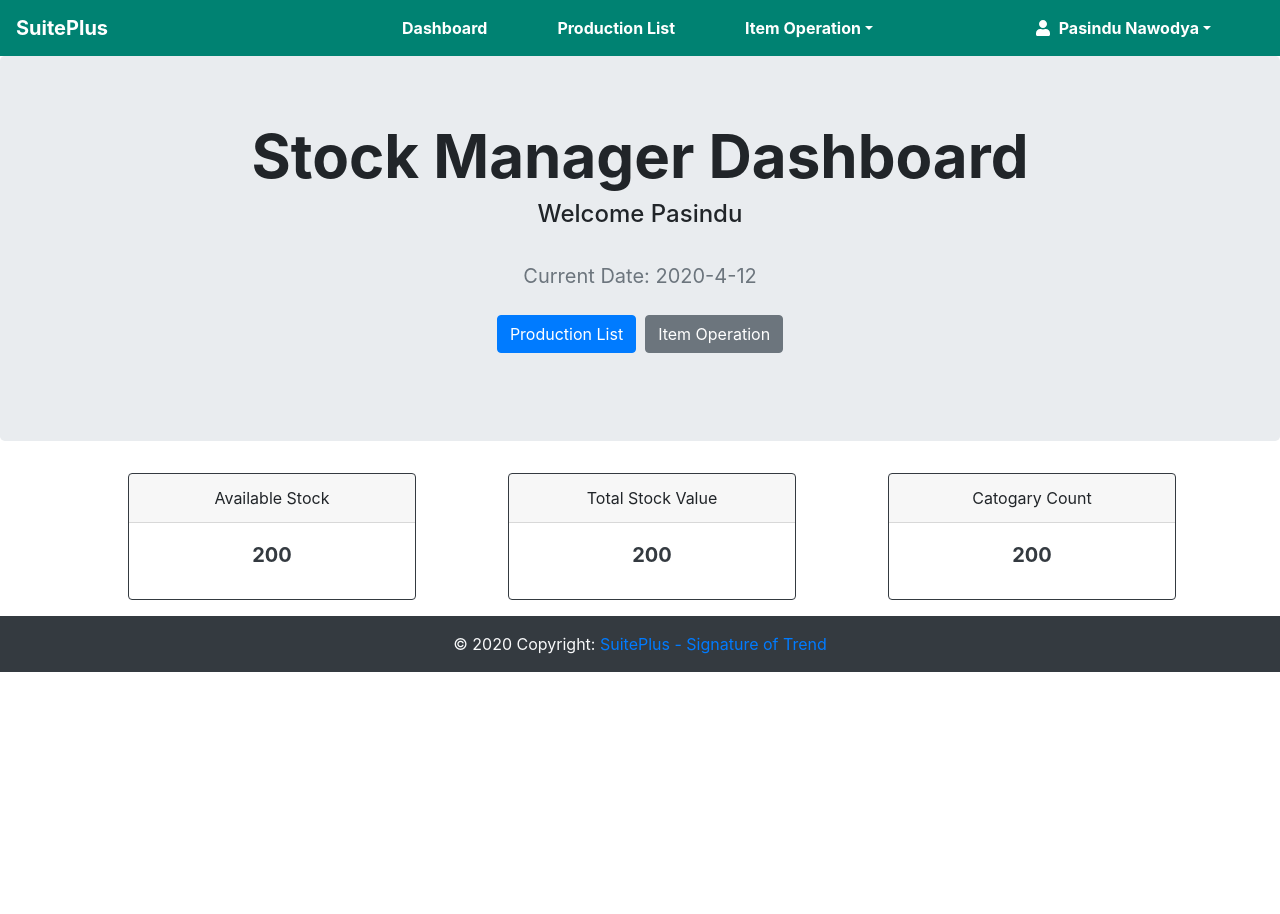
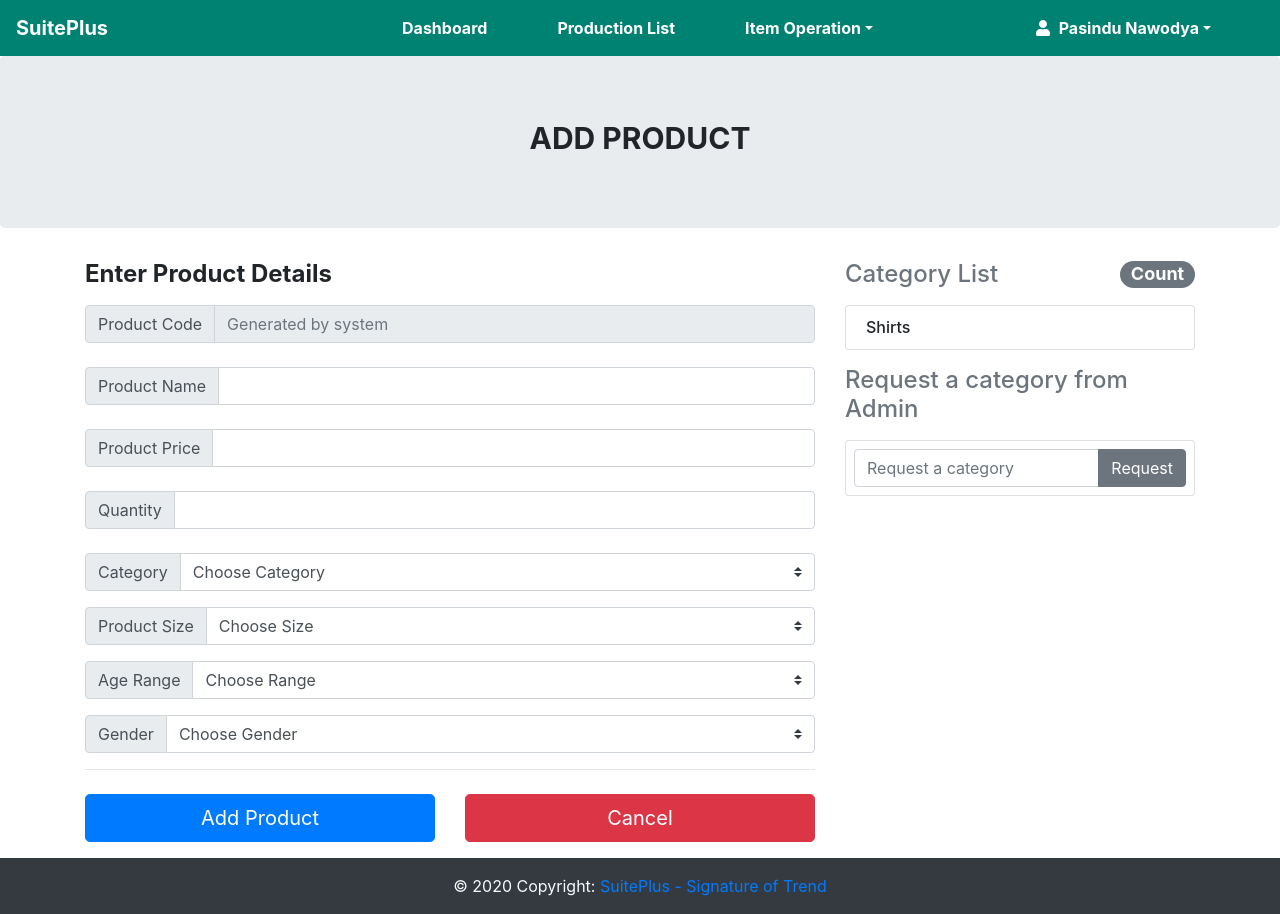
Before and after one commit to pasindu-nawodya/SuitePlus-OnlineFashionStore, a React (Create React App) app in the folder client/: page / in a window 1280 px wide. Before the commit the page ends 800 px from the top, so only its background shows below. Built offline with nearby package versions, Linux system fonts and the light colour scheme.

Commit message:
Add Item ui commit

```diff
--- a/client/src/App.js
+++ b/client/src/App.js
@@ -1,11 +1,12 @@
 import React from 'react';
-import Dashboard from './component/users/StockManager/Dashboard';
+import AddItem from './component/users/StockManager/AddItem'
+//import Dashboard from './component/users/StockManager/Dashboard';
 //import LoginStockMan from './component/users/StockManager/LoginStockMan';
 
 function App() {
   return (
     <div>
-      <Dashboard />
+      <AddItem />
     </div>
   );
 }
--- /dev/null
+++ b/client/src/component/users/StockManager/AddItem.js
@@ -0,0 +1,18 @@
+import React, { Component } from 'react';
+import Footer from './Component/Footer';
+import NavBar from './Component/NavBar';
+import TitleBanner from './Component/TitleBanner';
+import AddItemForm from './Component/AddItemForm';
+
+export default class AddItem extends Component {
+    render() {
+        return (
+            <div>
+                <NavBar />
+                <TitleBanner TitleName={"ADD PRODUCT"} />
+                <AddItemForm />
+                <Footer />
+            </div>
+        )
+    }
+}
--- /dev/null
+++ b/client/src/component/users/StockManager/Component/AddItemForm.js
@@ -0,0 +1,115 @@
+import React, { Component } from 'react';
+import CategoryList from './CategoryList';
+
+export default class AddItemForm extends Component {
+    render() {
+        return (
+            <div>
+                <div class="container">
+                    <div class="row">
+
+                        <div class="col-md-4 order-md-2 mb-4">
+                            <CategoryList />
+                        </div>
+
+                        <div class="col-md-8 order-md-1">
+                            <h4 class="mb-3"><b>Enter Product Details</b></h4>
+                            <form class="needs-validation" novalidate>
+
+                                <div class="input-group mb-4">
+                                    <div class="input-group-prepend">
+                                        <span class="input-group-text" id="inputGroup-sizing-default">Product Code</span>
+                                    </div>
+                                    <input type="text" class="form-control" placeholder="Generated by system" aria-label="Default" aria-describedby="inputGroup-sizing-default" disabled/>
+                                </div>
+
+                                <div class="input-group mb-4">
+                                    <div class="input-group-prepend">
+                                        <span class="input-group-text" id="inputGroup-sizing-default">Product Name</span>
+                                    </div>
+                                    <input type="text" class="form-control"  aria-label="Default" aria-describedby="inputGroup-sizing-default" required/>
+                                </div>
+
+                                <div class="input-group mb-4">
+                                    <div class="input-group-prepend">
+                                        <span class="input-group-text" id="inputGroup-sizing-default">Product Price</span>
+                                    </div>
+                                    <input type="number" class="form-control" aria-label="Default" aria-describedby="inputGroup-sizing-default" required/>
+                                </div>
+
+                                <div class="input-group mb-4">
+                                    <div class="input-group-prepend">
+                                        <span class="input-group-text" id="inputGroup-sizing-default">Quantity</span>
+                                    </div>
+                                    <input type="number" class="form-control" aria-label="Default" aria-describedby="inputGroup-sizing-default" required/>
+                                </div>
+
+                                <div class="input-group mb-3">
+                                    <div class="input-group-prepend">
+                                        <label class="input-group-text" for="inputGroupSelect01">Category</label>
+                                    </div>
+                                    <select class="custom-select" id="inputGroupSelect01" required>
+                                        <option selected>Choose Category</option>
+                                        <option value="1">t-shirt</option>
+                                    </select>
+                                </div>
+
+                                <div class="input-group mb-3">
+                                    <div class="input-group-prepend">
+                                        <label class="input-group-text" for="inputGroupSelect01">Product Size</label>
+                                    </div>
+                                    <select class="custom-select" id="inputGroupSelect01">
+                                        <option selected>Choose Size</option>
+                                        <option value="XS">Extra Small</option>
+                                        <option value="S">Small</option>
+                                        <option value="M">Medium</option>
+                                        <option value="L">Large</option>
+                                        <option value="XL">Extra Large</option>
+                                    </select>
+                                </div>
+
+                                <div class="input-group mb-3">
+                                    <div class="input-group-prepend">
+                                        <label class="input-group-text" for="inputGroupSelect01">Age Range</label>
+                                    </div>
+                                    <select class="custom-select" id="inputGroupSelect01">
+                                        <option selected>Choose Range</option>
+                                        <option value="C">child</option>
+                                        <option value="T">Teen</option>
+                                        <option value="Y">Young</option>
+                                        <option value="A">Adult</option>
+                                    </select>
+                                </div>
+
+                                <div class="input-group mb-3">
+                                    <div class="input-group-prepend">
+                                        <label class="input-group-text" for="inputGroupSelect01">Gender</label>
+                                    </div>
+                                    <select class="custom-select" id="inputGroupSelect01">
+                                        <option selected>Choose Gender</option>
+                                        <option value="M">Male</option>
+                                        <option value="F">Female</option>
+                                    </select>
+                                </div>
+
+
+
+                                <hr class="mb-4" />
+
+                                <div class="row">
+                                    <div class="col-md-6 mb-3">
+                                        <button type="submit" class="btn btn-primary btn-lg btn-block">Add Product</button>
+                                    </div>
+                                    <div class="col-md-6 mb-3">
+                                        <button type="button" class="btn btn-danger btn-lg btn-block">Cancel</button>
+                                    </div>
+                                </div>
+
+                            </form>
+                        </div>
+                    </div>
+                </div>
+            </div>
+        )
+    }
+}
--- /dev/null
+++ b/client/src/component/users/StockManager/Component/CategoryList.js
@@ -0,0 +1,34 @@
+import React, { Component } from 'react'
+
+export default class CategoryList extends Component {
+    render() {
+        return (
+            <div>
+            <h4 class="d-flex justify-content-between align-items-center mb-3">
+              <span class="text-muted">Category List</span>
+              <span class="badge badge-secondary badge-pill">Count</span>
+            </h4>
+            <ul class="list-group mb-3">
+              <li class="list-group-item d-flex justify-content-between lh-condensed">
+                <div>
+                  <h6 class="my-0">Shirts</h6>
+                </div>
+              </li>
+            </ul>
+
+            <h4 class="d-flex justify-content-between align-items-center mb-3">
+              <span class="text-muted text-dark">Request a category from Admin</span>
+            </h4>
+
+            <form class="card p-2">
+              <div class="input-group">
+                <input type="text" class="form-control" placeholder="Request a category" />
+                <div class="input-group-append">
+                  <button type="submit" class="btn btn-secondary">Request</button>
+                </div>
+              </div>
+            </form>
+          </div>
+        )
+    }
+}
--- /dev/null
+++ b/client/src/component/users/StockManager/Component/TitleBanner.js
@@ -0,0 +1,17 @@
+import React, { Component } from 'react'
+
+export default class TitleBanner extends Component {
+    render() {
+        return (
+            <div>
+            <main role="main">
+                <section class="jumbotron text-center">
+                    <div class="container">
+                        <h1 style={{fontSize:"30px"}}><b>{this.props.TitleName}</b></h1>
+                    </div>
+                </section>
+            </main>
+            </div>
+        )
+    }
+}
--- a/client/src/component/users/StockManager/Dashboard.js
+++ b/client/src/component/users/StockManager/Dashboard.js
@@ -9,7 +9,7 @@ export default class Dashboard extends Component {
 
         const value=[{headers :"Available Stock",values : "200"},
                      {headers :"Total Stock Value",values : "200"},
-                     {headers :"Catogary Count",values : "200"}];
+                     {headers :"Category Count",values : "200"}];
 
         return (
 
```
